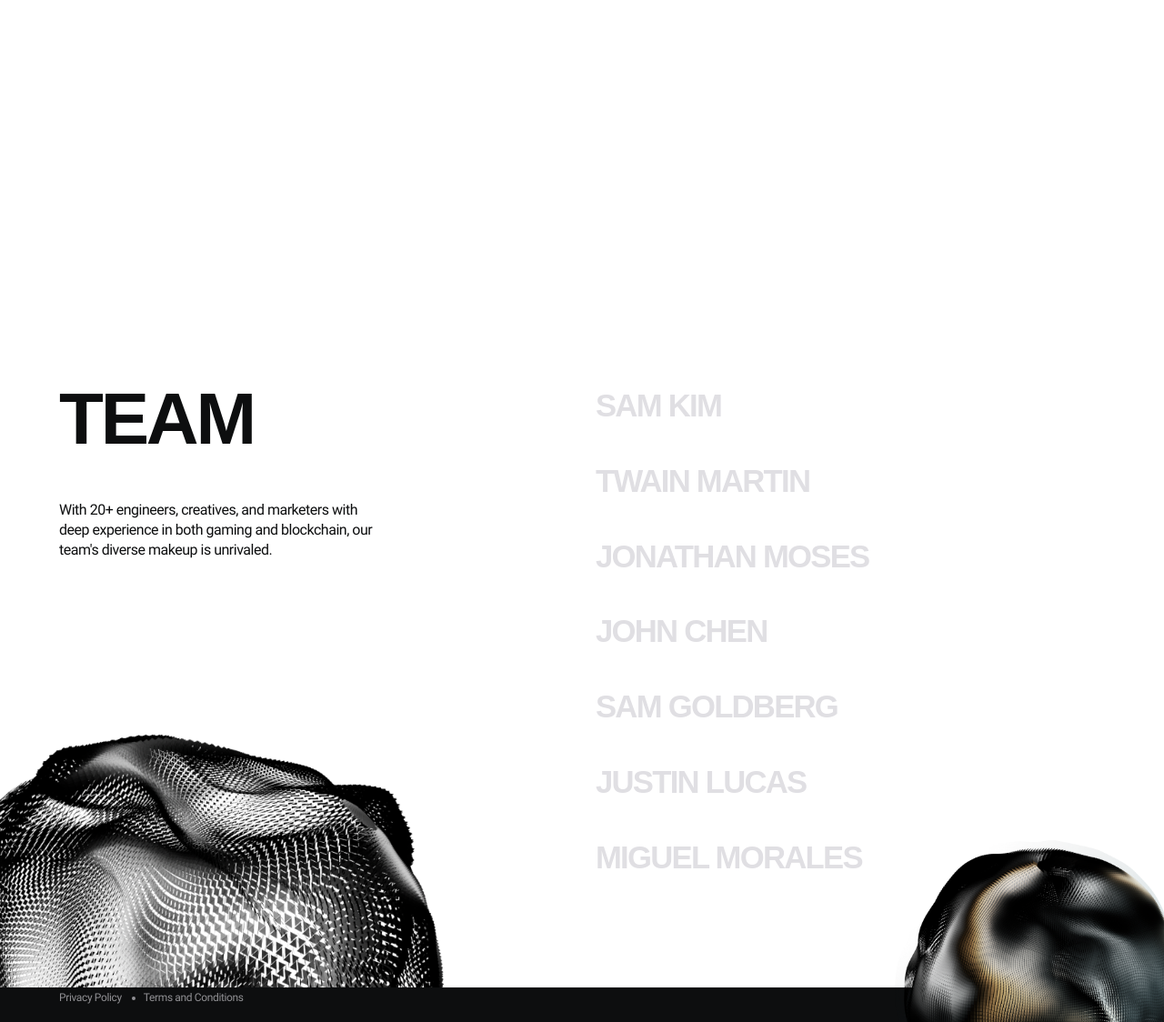
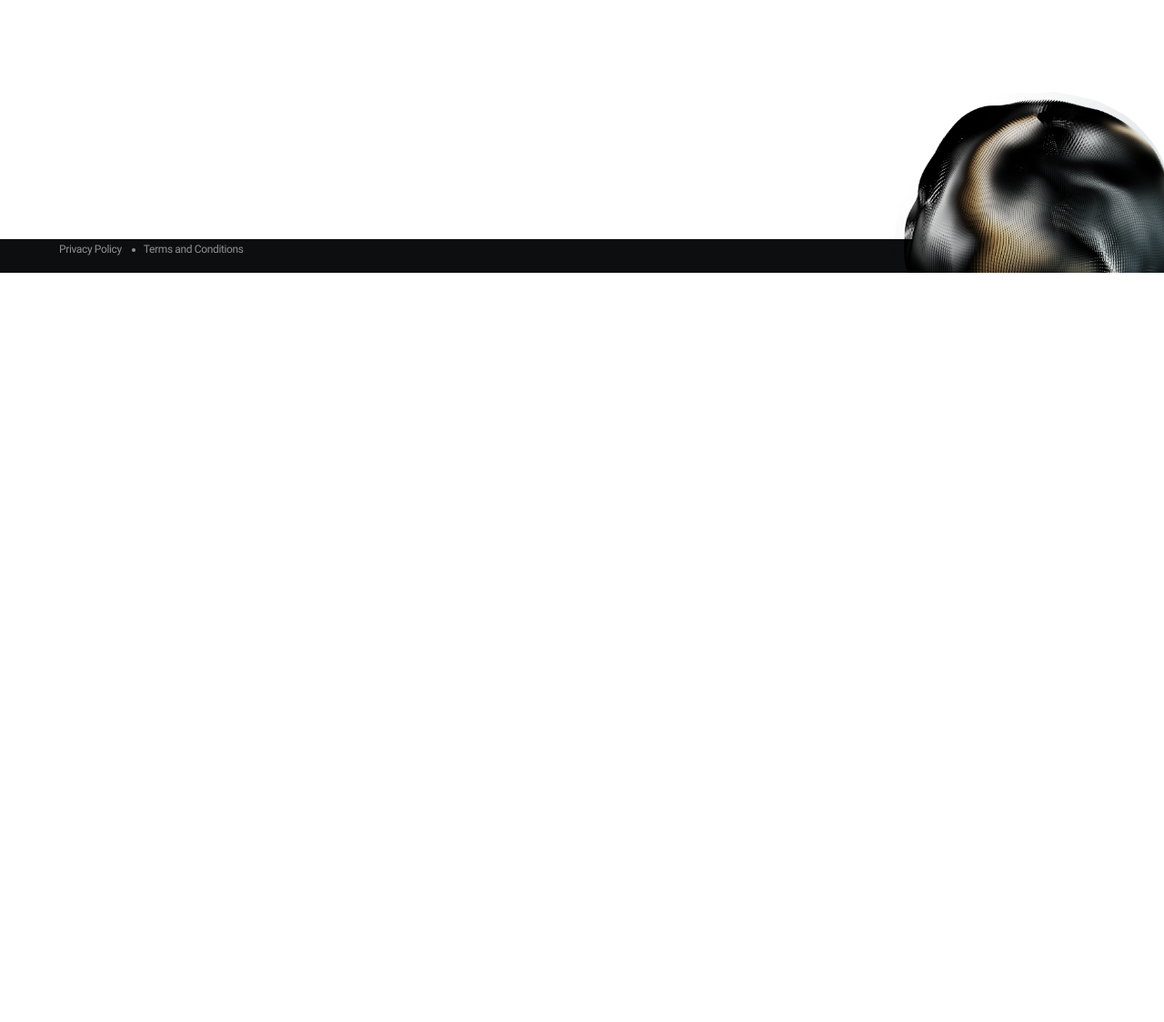
Before and after one commit to Kseniya8765/infinite-games, a website built with webpack: page index.html in a window 1280 px wide. Shown: the part 2867-3991 px from the top of the page at 91% size. After the commit the page ends 3167 px from the top, so only its background shows below. Built offline with nearby package versions, Linux system fonts and the light colour scheme; files whose address does not match are found by name.

Commit message:
Revert "add team block"
This reverts commit 899b1127e564e4af0b0aaf61757eeeafd8ab1a8b.

```diff
--- a/index.html
+++ b/index.html
@@ -274,72 +274,6 @@
           </div>
         </div>
       </section>
-      <section class="team">
-        <div class="team__background">
-          <div class="team__background-img">
-            <img
-              src="./resources/images/static/black-ball.png"
-              alt="black-ball"
-            />
-          </div>
-        </div>
-        <div class="container">
-          <div class="row">
-            <div class="col-12 col-lg-4">
-              <h2 class="team__title">Team</h2>
-              <p class="team__text">
-                With 20+ engineers, creatives, and marketers with deep
-                experience in both gaming and blockchain, our team's diverse
-                makeup is unrivaled.
-              </p>
-            </div>
-            <div class="col-12 col-lg-6 offset-lg-2">
-              <ul class="team-list">
-                <li>
-                  <h2 class="team-list__name">
-                    Sam Kim <sub class="team-list__name-sub">CEO</sub>
-                  </h2>
-                </li>
-                <li>
-                  <h2 class="team-list__name">
-                    Twain Martin <sub class="team-list__name-sub">CTO</sub>
-                  </h2>
-                </li>
-                <li>
-                  <h2 class="team-list__name">
-                    Jonathan Moses
-                    <sub class="team-list__name-sub">Executive Producer</sub>
-                  </h2>
-                </li>
-                <li>
-                  <h2 class="team-list__name">
-                    John Chen
-                    <sub class="team-list__name-sub">Head of Marketing</sub>
-                  </h2>
-                </li>
-                <li>
-                  <h2 class="team-list__name">
-                    Sam Goldberg
-                    <sub class="team-list__name-sub">General Counsel</sub>
-                  </h2>
-                </li>
-                <li>
-                  <h2 class="team-list__name">
-                    Justin Lucas
-                    <sub class="team-list__name-sub">Director of Marketing</sub>
-                  </h2>
-                </li>
-                <li>
-                  <h2 class="team-list__name">
-                    Miguel Morales
-                    <sub class="team-list__name-sub">Blockchain Architect</sub>
-                  </h2>
-                </li>
-              </ul>
-            </div>
-          </div>
-        </div>
-      </section>
     </main>
     <footer class="footer">
       <div class="footer__background">
--- a/resources/styles/index.scss
+++ b/resources/styles/index.scss
@@ -28,7 +28,6 @@
 @import 'molecules/header-nav';
 @import 'molecules/slider-pagination';
 @import 'molecules/slider-text';
-@import 'molecules/team-list';
 @import 'molecules/footer-nav';
 
 /* Organisms */
@@ -37,5 +36,4 @@
 @import 'organisms/text';
 @import 'organisms/join';
 @import 'organisms/slider';
-@import 'organisms/team';
 @import 'organisms/footer';
--- a/resources/styles/molecules/_team-list.scss
+++ /dev/null
@@ -1,39 +0,0 @@
-.team-list {
-  list-style-type: none;
-
-  &__name {
-    color: $gray;
-    margin-bottom: 36px;
-    transition: all 0.3s ease;
-    cursor: pointer;
-    $self: &;
-
-    &:hover {
-      color: $black;
-      #{$self}-sub {
-        display: inline;
-      }
-    }
-  }
-
-  &__name-sub {
-    @include headline-4;
-    color: $black;
-    display: none;
-  }
-}
-
-@include media-breakpoint-down(lg) {
-  .team-list {
-    &__name {
-      color: $black;
-      margin-bottom: 26px;
-      cursor: auto;
-    }
-
-    &__name-sub {
-      color: $gray;
-      display: block;
-    }
-  }
-}
--- a/resources/styles/organisms/_team.scss
+++ /dev/null
@@ -1,49 +0,0 @@
-.team {
-  position: relative;
-  padding-top: 160px;
-  padding-bottom: 84px;
-
-  &__title {
-    @include headline-1;
-    color: $black;
-    margin-bottom: 50px;
-  }
-
-  &__text {
-    @include body-large;
-    color: $black;
-    max-width: 544px;
-  }
-
-  &__background {
-    position: absolute;
-    bottom: 0;
-    left: 0;
-    z-index: 5;
-    max-width: 656px;
-    width: 40%;
-  }
-
-  &__background-img {
-    @include aspect-ratio-pseudo(656, 378);
-  }
-}
-
-@include media-breakpoint-down(lg) {
-  .team {
-    padding: 100px 0;
-
-    &__title {
-      margin-bottom: 40px;
-    }
-
-    &__text {
-      max-width: 315px;
-      margin-bottom: 60px;
-    }
-
-    &__background {
-      display: none;
-    }
-  }
-}
```
Also changed, not shown: resources/images/icons/twitter.svg (deleted), resources/images/static/imagination.png (deleted), resources/images/static/men.png (deleted).
